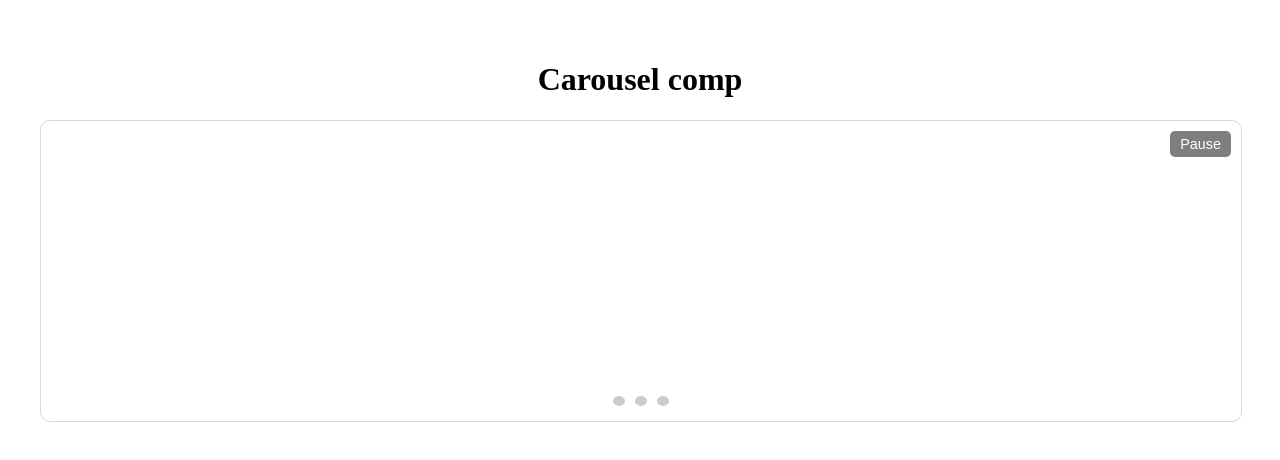
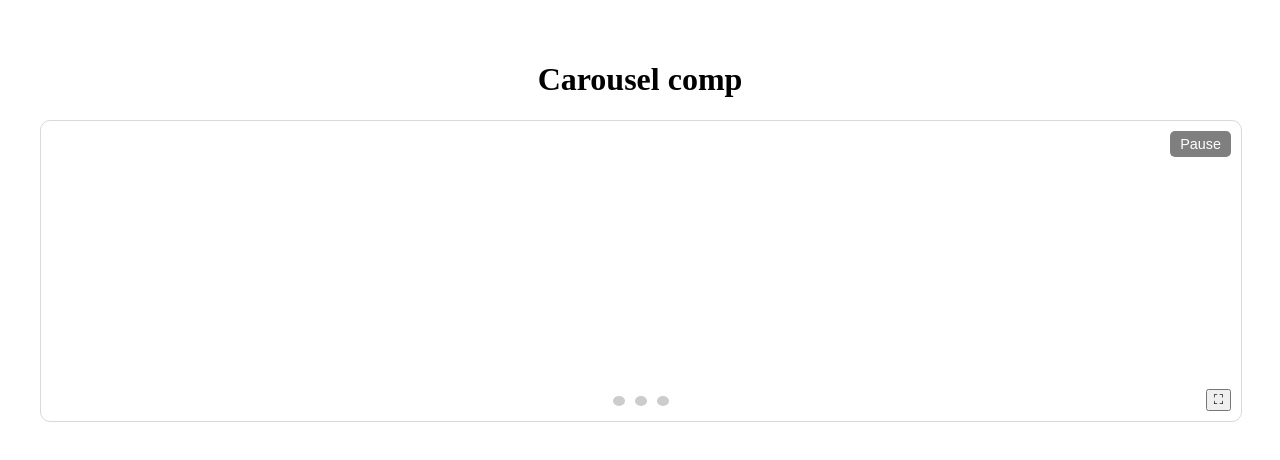
Before and after one commit to Wannacryy24/ReactComponents, a React (Vite) app: page / in a window 1280 px wide. Shown: the top 460 px of the page. Built offline with nearby package versions, Linux system fonts and the light colour scheme.

Commit message:
added fullscreen func

```diff
--- a/src/App.jsx
+++ b/src/App.jsx
@@ -20,6 +20,7 @@ function App() {
         pauseOnHover={true}
         showIndicators={true}
         showArrows={true}
+        allowFullScreen={true}
       />
     </div>
   );
--- a/src/Carousel/Carousel.jsx
+++ b/src/Carousel/Carousel.jsx
@@ -54,13 +54,13 @@ export default function Carousel({
   },[isPlaying, isHovered, interval]);
 
 
-  function toggleFullScreen(index) {
-    if (allowFullScreen) {
-      const slide = document.querySelector(`.carousel-slide[data-index='${index}']`);
-      if (slide.requestFullscreen) {
-        slide.requestFullscreen();
+  function toggleFullScreen() {
+    const carouselElement = document.querySelector(".carousel");
+    if (document.fullscreenElement) {
+        document.exitFullscreen();
+      } else {
+        carouselElement.requestFullscreen();
       }
-    }
   }
 
   return (
@@ -140,6 +140,17 @@ export default function Carousel({
           </button>
         )}
       </div>
+
+      {allowFullScreen && (
+        <button className="carousel-fullscreen-btn" style={{
+            position:"absolute",
+            bottom:"10px",
+            right:"10px"
+            }} onClick={toggleFullScreen}>
+          &#x26F6;
+        </button>
+      )}
+
     </div>
   );
 }
```
